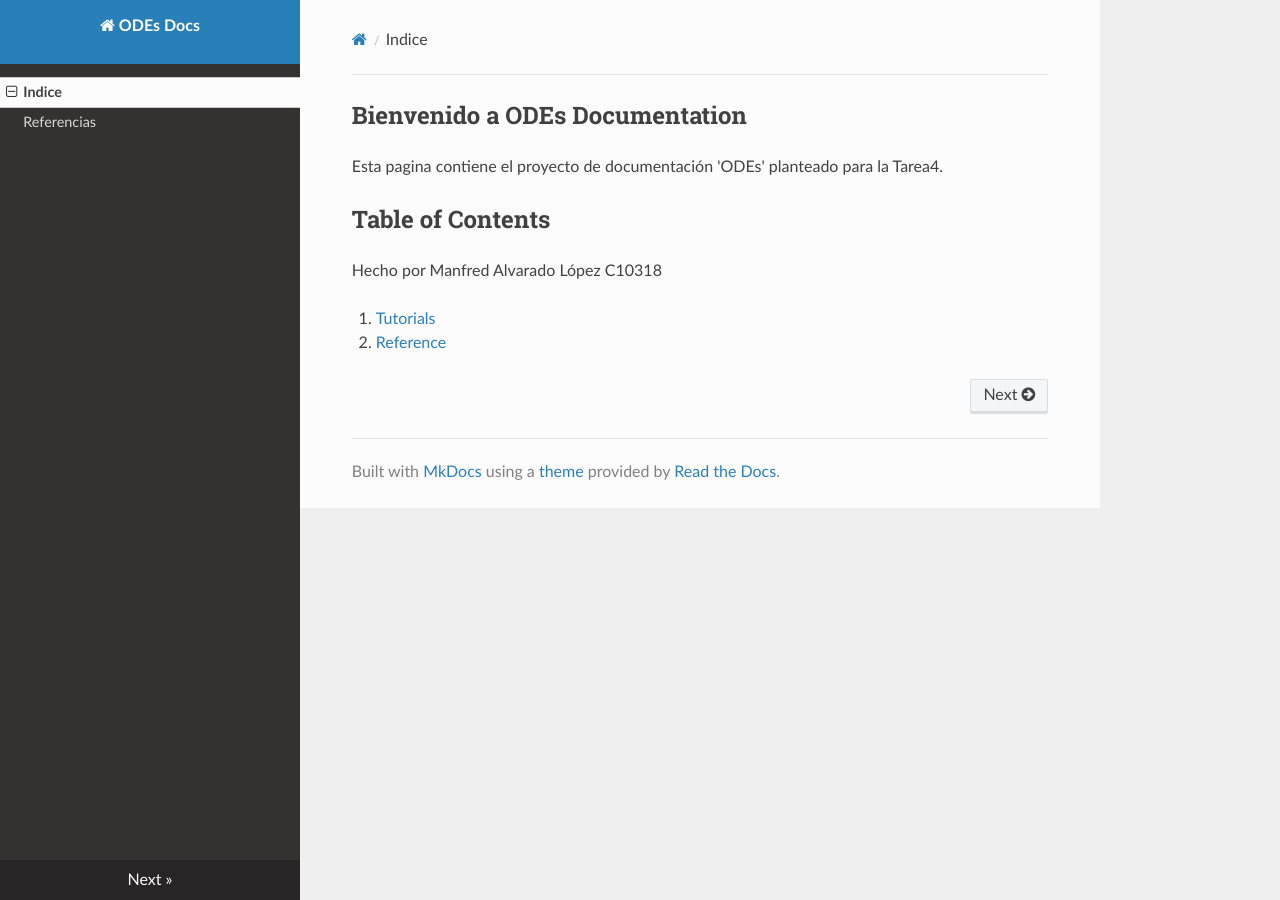
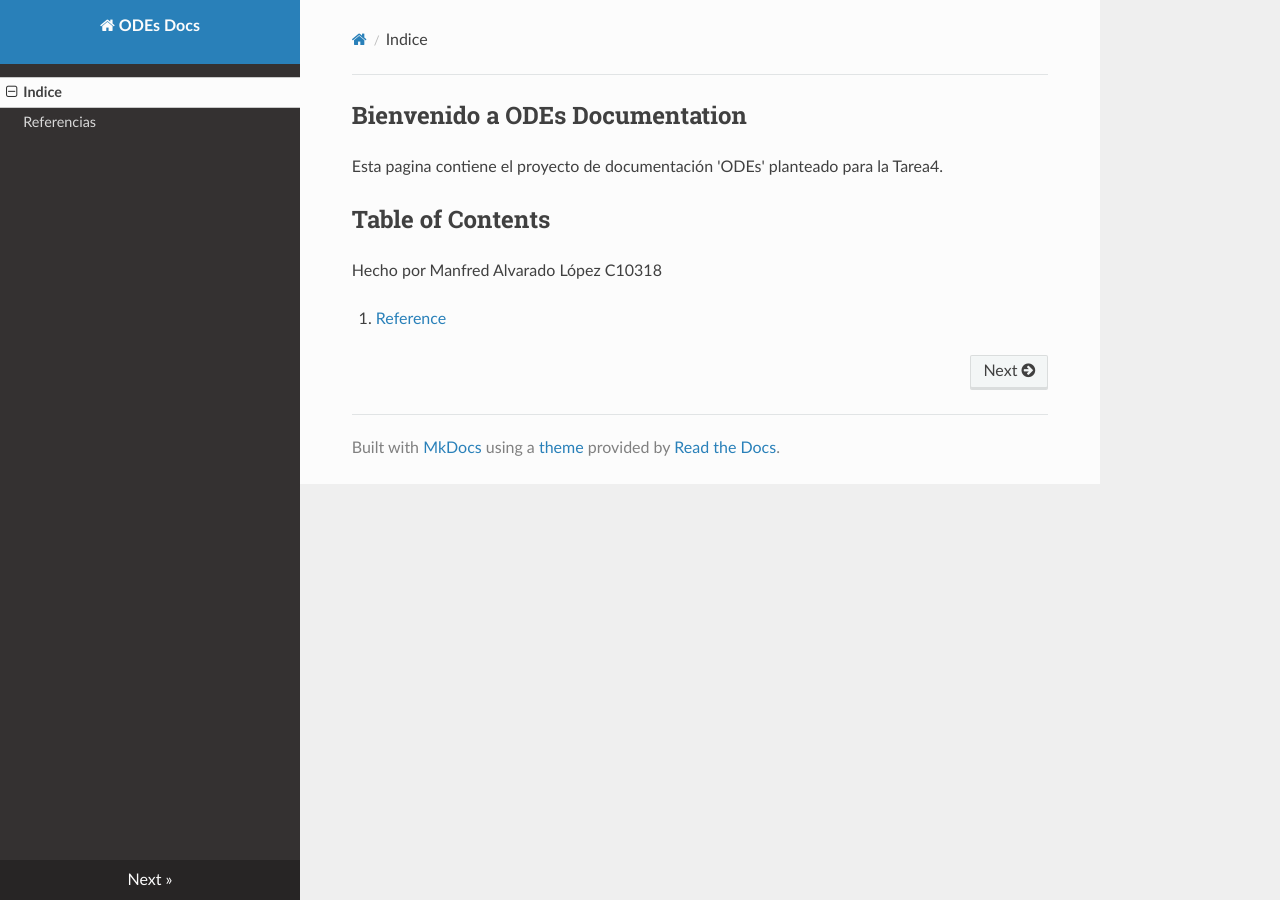
Before and after one commit to manfredalavarado/ODEs, an MkDocs documentation site: the page built from docs/index.md, in a window 1280 px wide. Built offline with MkDocs 1.6.1, drawn with Linux system fonts in a browser that asks for light colours; nearby versions of some CDN libraries.

Commit message:
cambios index

```diff
--- a/docs/index.md
+++ b/docs/index.md
@@ -5,5 +5,4 @@ Esta pagina contiene el proyecto de documentación 'ODEs' planteado para la Tare
 ##Table of Contents
 Hecho por Manfred Alvarado López C10318
 
-1. [Tutorials](tutorials.md)
-2. [Reference](reference.md)
+1. [Reference](reference.md)
```
Also changed, not shown: site/index.html.
